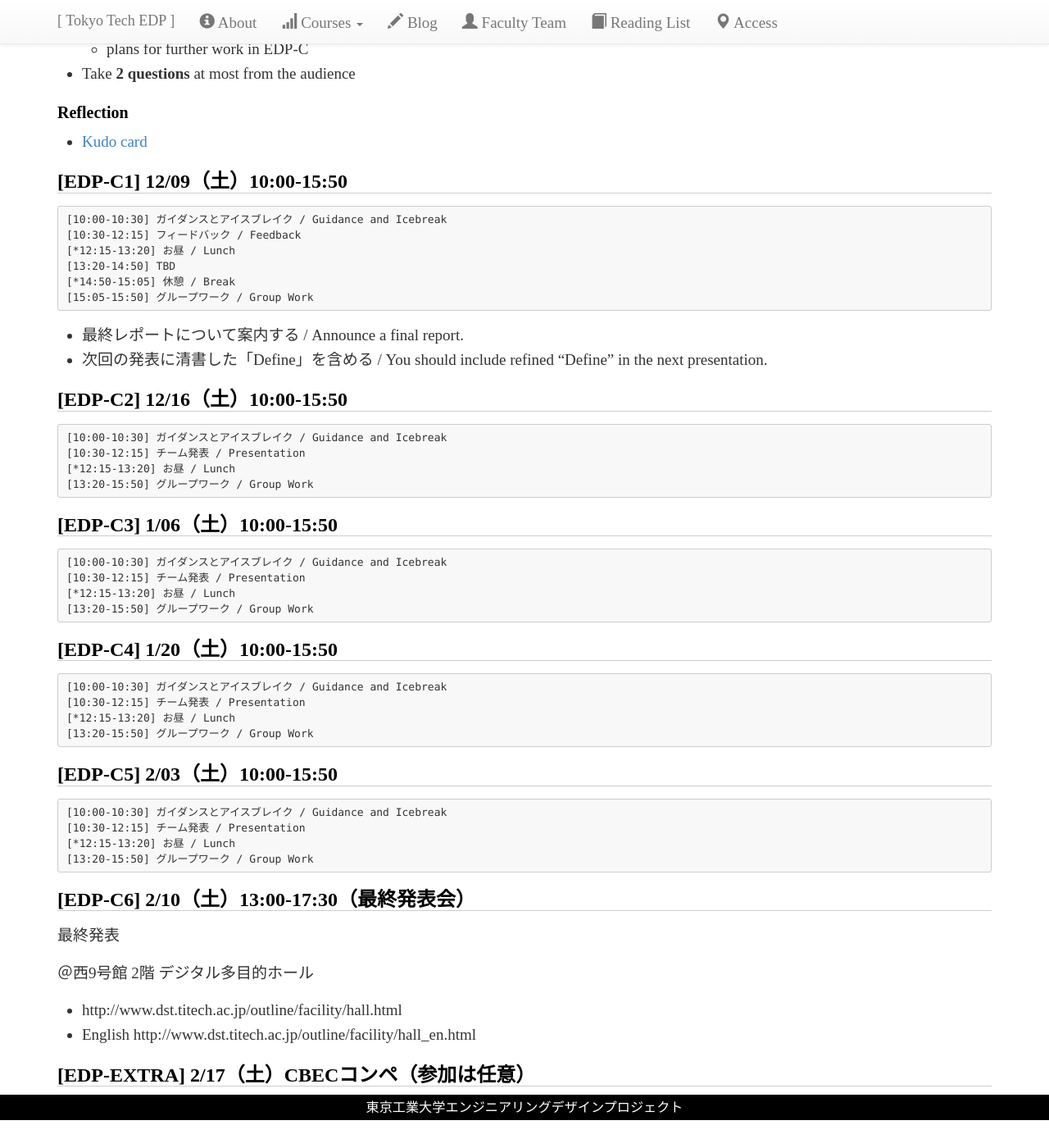
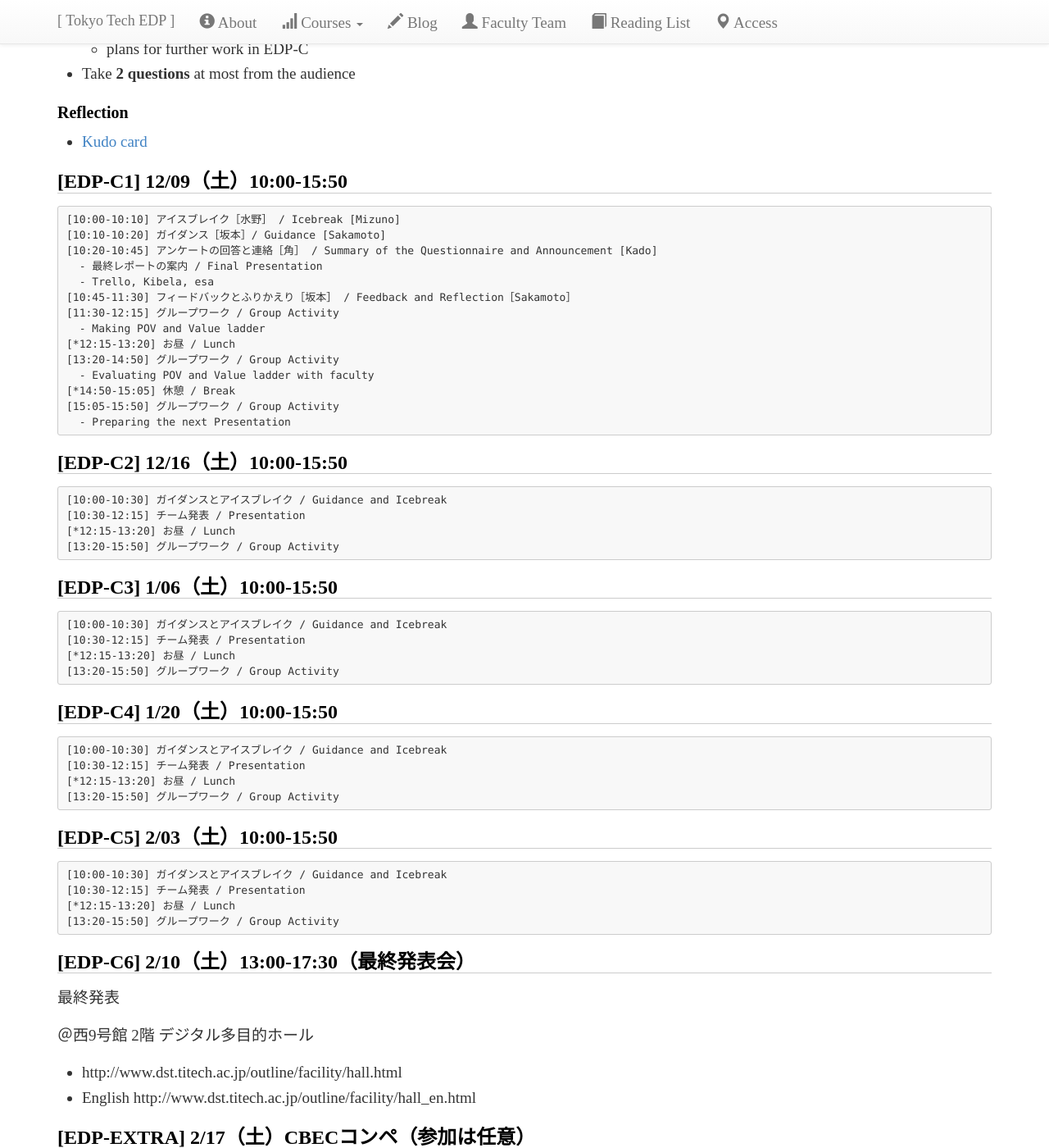
Before and after one commit to titech-edp/titech-edp.github.io, a Jekyll site: the page built from 2017-edp-bc/index.md, in a window 1280 px wide and 1400 px high, scrolled down 3509 px. Shown: the whole window at 82% size. Built offline with Jekyll 4.4.1, drawn with Linux system fonts in a browser that asks for light colours; nearby versions of some CDN libraries; emoji names are drawn with the system emoji font; library files that are not in the unit come from our copies; before the commit the page ends 4875 px from its top, so only the background shows below that.

Commit message:
Update schedule

````diff
--- a/2017-edp-bc/index.md
+++ b/2017-edp-bc/index.md
@@ -185,16 +185,21 @@ NTTデータ、オロ、クックパッド、パナソニック、日本精工
 ## [EDP-C1] 12/09（土）10:00-15:50
 
 ```
-[10:00-10:30] ガイダンスとアイスブレイク / Guidance and Icebreak
-[10:30-12:15] フィードバック / Feedback
+[10:00-10:10] アイスブレイク［水野］ / Icebreak [Mizuno]
+[10:10-10:20] ガイダンス［坂本］/ Guidance [Sakamoto]
+[10:20-10:45] アンケートの回答と連絡［角］ / Summary of the Questionnaire and Announcement [Kado]
+  - 最終レポートの案内 / Final Presentation
+  - Trello, Kibela, esa
+[10:45-11:30] フィードバックとふりかえり［坂本］ / Feedback and Reflection［Sakamoto］
+[11:30-12:15] グループワーク / Group Activity
+  - Making POV and Value ladder
 [*12:15-13:20] お昼 / Lunch
-[13:20-14:50] TBD
+[13:20-14:50] グループワーク / Group Activity
+  - Evaluating POV and Value ladder with faculty
 [*14:50-15:05] 休憩 / Break
-[15:05-15:50] グループワーク / Group Work
+[15:05-15:50] グループワーク / Group Activity
+  - Preparing the next Presentation
 ```
-- 最終レポートについて案内する / Announce a final report.
-- 次回の発表に清書した「Define」を含める / You should include refined "Define" in the next presentation.
-
 
 ## [EDP-C2] 12/16（土）10:00-15:50
 
@@ -202,7 +207,7 @@ NTTデータ、オロ、クックパッド、パナソニック、日本精工
 [10:00-10:30] ガイダンスとアイスブレイク / Guidance and Icebreak
 [10:30-12:15] チーム発表 / Presentation
 [*12:15-13:20] お昼 / Lunch
-[13:20-15:50] グループワーク / Group Work
+[13:20-15:50] グループワーク / Group Activity
 ```
 
 ## [EDP-C3] 1/06（土）10:00-15:50
@@ -211,7 +216,7 @@ NTTデータ、オロ、クックパッド、パナソニック、日本精工
 [10:00-10:30] ガイダンスとアイスブレイク / Guidance and Icebreak
 [10:30-12:15] チーム発表 / Presentation
 [*12:15-13:20] お昼 / Lunch
-[13:20-15:50] グループワーク / Group Work
+[13:20-15:50] グループワーク / Group Activity
 ```
 
 ## [EDP-C4] 1/20（土）10:00-15:50
@@ -220,7 +225,7 @@ NTTデータ、オロ、クックパッド、パナソニック、日本精工
 [10:00-10:30] ガイダンスとアイスブレイク / Guidance and Icebreak
 [10:30-12:15] チーム発表 / Presentation
 [*12:15-13:20] お昼 / Lunch
-[13:20-15:50] グループワーク / Group Work
+[13:20-15:50] グループワーク / Group Activity
 ```
 
 ## [EDP-C5] 2/03（土）10:00-15:50
@@ -229,7 +234,7 @@ NTTデータ、オロ、クックパッド、パナソニック、日本精工
 [10:00-10:30] ガイダンスとアイスブレイク / Guidance and Icebreak
 [10:30-12:15] チーム発表 / Presentation
 [*12:15-13:20] お昼 / Lunch
-[13:20-15:50] グループワーク / Group Work
+[13:20-15:50] グループワーク / Group Activity
 ```
 
 ## [EDP-C6] 2/10（土）13:00-17:30（最終発表会）
````
